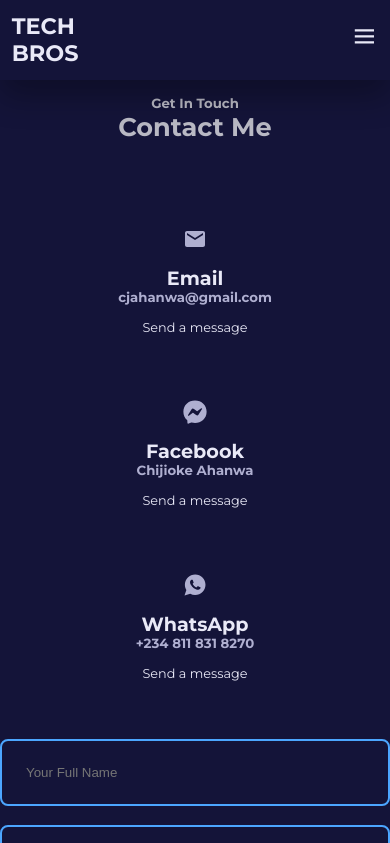
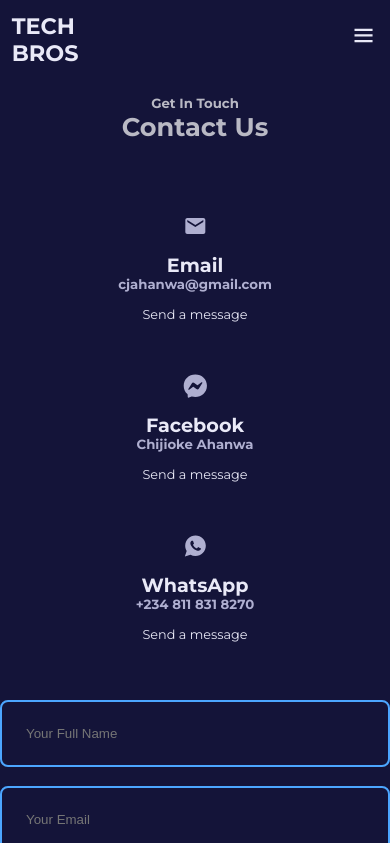
Before and after one commit to Kingkarzy/tech-bros, a React (Create React App) app: page /contact in a window 390 px wide. Shown: the top 843 px of the page. Built offline with nearby package versions, Linux system fonts and the light colour scheme.

Commit message:
new update

```diff
--- a/src/components/FAQs.jsx
+++ b/src/components/FAQs.jsx
@@ -1,5 +1,5 @@
 import React from 'react'
-import {FaQuestion} from 'react-icons/fa'
+//import {FaQuestion} from 'react-icons/fa'
 import {faqs} from '../data'
 import FAQ from './FAQ'
 import '../pages/home/home.css'
--- a/src/components/nav/nav.css
+++ b/src/components/nav/nav.css
@@ -1,5 +1,5 @@
 .window-scroll {
-    background: var(--color-primary);
+    background: var(--color-bg);
     box-shadow:0 1rem 2rem rgba(0, 0, 0, 0.2);
     transition: var(--transition);
 }
@@ -8,7 +8,7 @@
     height: 5rem;
     width: 100vw;
     background: var(--color-gray-600);
-    box-shadow:0 1rem 2rem rgba(0, 0, 0, 0.3);
+    /* box-shadow:0 1rem 2rem rgba(0, 0, 0, 0.3); */
     display: grid;
     place-items: center;
     position: fixed;
@@ -47,6 +47,7 @@
 
 .nav__links a:hover{
     color: var(--color-secondary);
+    font-size: 1.1rem;
 }
 
 .active-nav {
--- a/src/index.css
+++ b/src/index.css
@@ -1,3 +1,5 @@
+@import url('https://fonts.googleapis.com/css2?family=Poppins:wght@300;400;500;600&display=swap');
+
 *, *::before, *::after{
     margin:0;
     padding:0;
@@ -47,6 +49,7 @@
 
 body{
     font-family: 'Montserrat', sans-serif;
+    /* font-family: 'Poppins', sans-serif; */
     line-height: 1.7;
     color: var(--color-gray-200);
     background: var(--color-gray-600);
@@ -317,17 +320,23 @@
     50%{
         transform: rotate(-50deg);
     }
-    70%{
+    100%{
         transform: rotate(-90deg);
     }
-    100%{
-        transform: rotateX(-150deg);
 
-    }
 }
 
+#gear1,
+#gear,
 #reactBody{
     animation: spin 2s linear infinite;
+    /* transform-origin: 50% 50%; */
+    transform-box: fill-box;
+    transform-origin: center;
+    position: absolute;
+}
+#gear2{
+    animation: reverseSpin 2s linear infinite;
     /* transform-origin: 50% 50%; */
     transform-box: fill-box;
     transform-origin: center;
@@ -346,13 +355,39 @@
     }
 }
 
+@keyframes reverseSpin{
+    0%{
+        transform: rotate(0deg);
+    }
+    50%{
+        transform: rotate(-180deg);
+    }
+    100%{
+        transform: rotate(-360deg);
+    }
+}
+
+#roboEyes{
+    animation: blink 5s ease infinite;
+}
+
+@keyframes blink{
+    0%{
+        opacity: 0;
+    }
+    50%{
+        opacity: 1;
+        width: var(--container-width-md);
+    }
+    100%{
+        opacity: 0.4;
+    }
+}
 
 .surround{
     animation: bounce 8s ease  forwards infinite;
     animation-delay: calc(var(--bouncer)*200ms);
 }
-
-
 
 @keyframes bounce{
     0%{
@@ -366,6 +401,8 @@
         transform: translateY(-4%);
     }
 }
+
+
 
 
 #darkGroup{
@@ -398,7 +435,7 @@
 /* ============= MEDIA QUERIES (TABLETS) ============== */
 @media screen and (max-width:1024px) {
     svg {
-        width: var(--conatiner-width-md);
+        width: var(--conatiner-width-sm);
     }
 
     .container{
@@ -429,7 +466,8 @@
 /* ============= MEDIA QUERIES (PHONES) ============== */
 @media screen and (max-width: 600px) {
     svg {
-        width: var(--conatiner-width-md);
+        width: var(--conatiner-width-sm);
+        margin-top: -5rem;
     }
 
     .container{
--- a/src/pages/contact/Contact.jsx
+++ b/src/pages/contact/Contact.jsx
@@ -18,7 +18,7 @@
   return (
     <section id="contact">
         <h5>Get In Touch</h5>
-        <h2>Contact Me</h2>
+        <h2>Contact Us</h2>
 
         <div className="container contact__container">
           <div className="contact__options">
--- a/src/pages/home/home.css
+++ b/src/pages/home/home.css
@@ -4,7 +4,7 @@
     display: grid;
     place-items: center;
     margin-top: 3rem;
-    margin-bottom: 10rem;
+    margin-bottom: 3rem;
 }
 
 .main__header-container {
```
